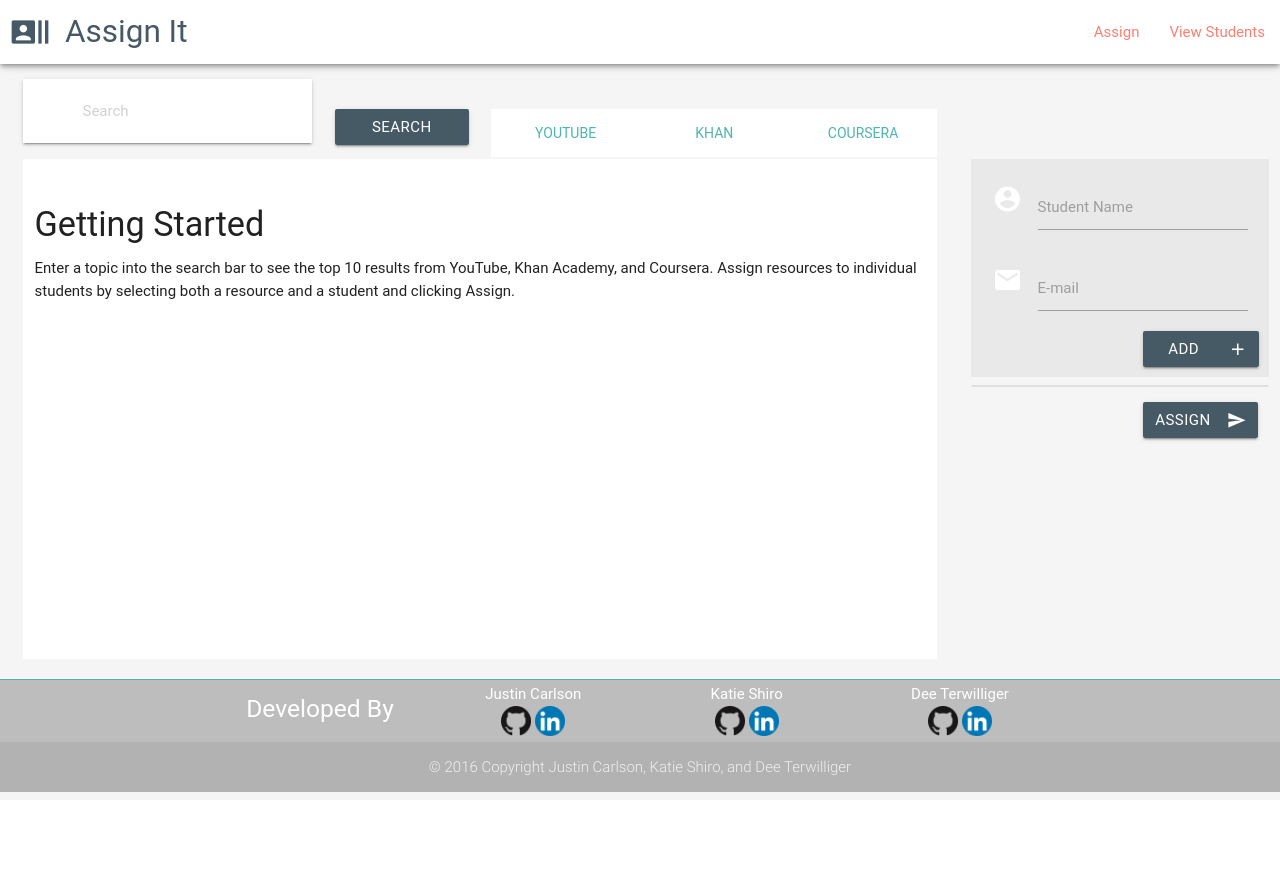
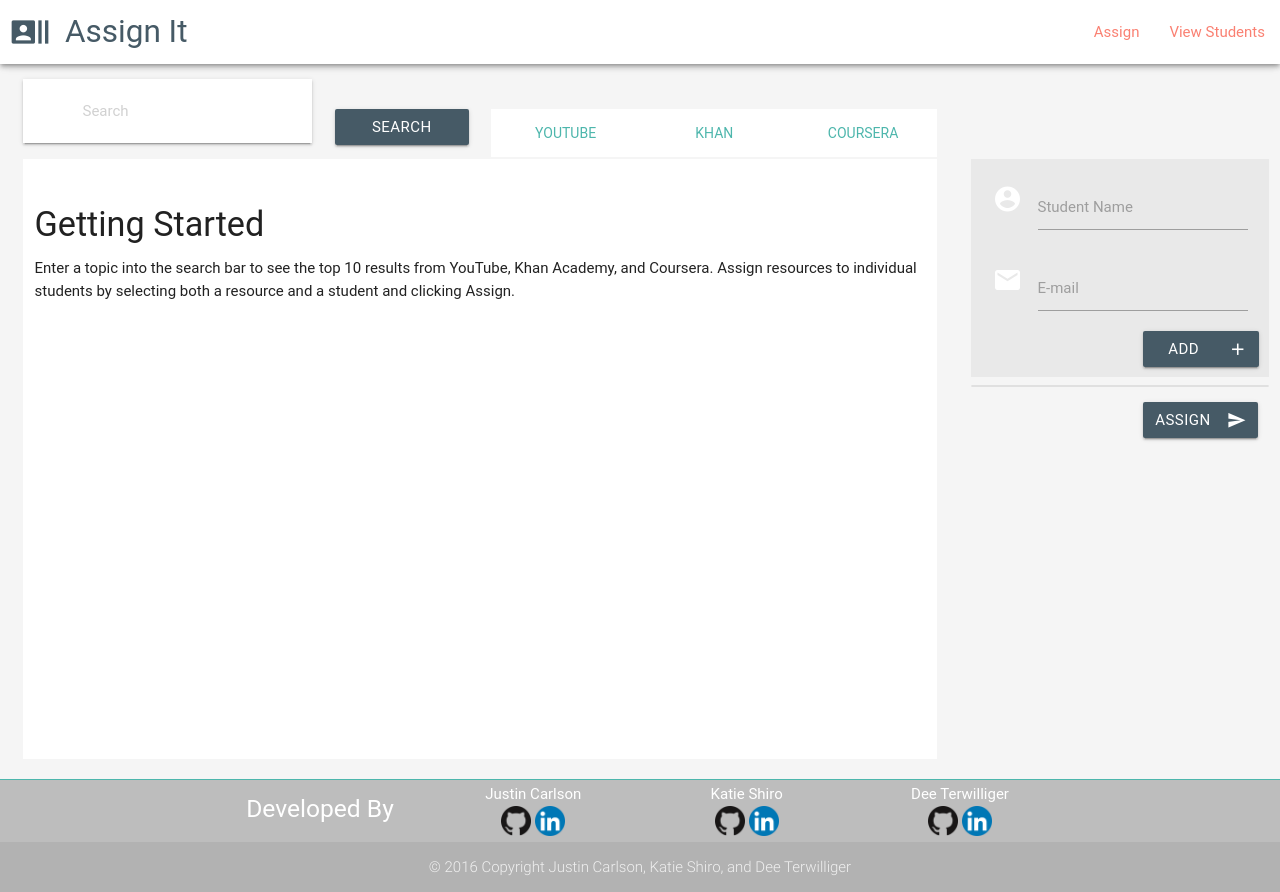
Before and after one commit to JustinRyanCarlson/Planning-for-Differentiation, a PHP site: page /index.html in a window 1280 px wide. Before the commit the page ends 792 px from the top, so only its background shows below. Run offline with PHP 8.4, Linux system fonts and the light colour scheme; some libraries are stand-ins or nearby versions; some web fonts are replaced.

Commit message:
test style for footer

```diff
--- a/assets/css/style.css
+++ b/assets/css/style.css
@@ -12,16 +12,6 @@ body {
 
 .row {
     margin-bottom: 0px;
-}
-
-body {
-    display: flex;
-    min-height: 100vh;
-    flex-direction: column;
-}
-
-main {
-    flex: 1 0 auto;
 }
 
 
@@ -280,5 +270,5 @@ textarea.materialize-textarea:focus.valid {
 }
 
 #search-links {
-    min-height: 500px;
+    min-height: 600px;
 }
```
